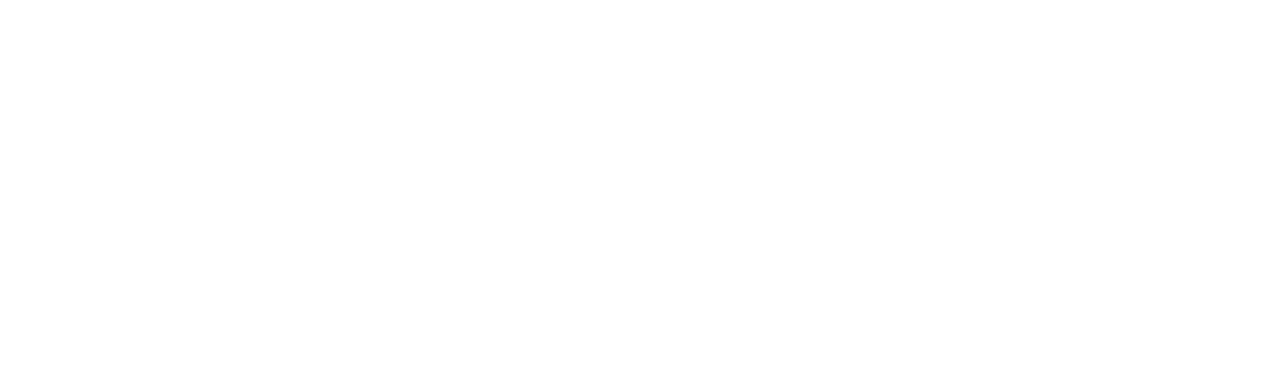
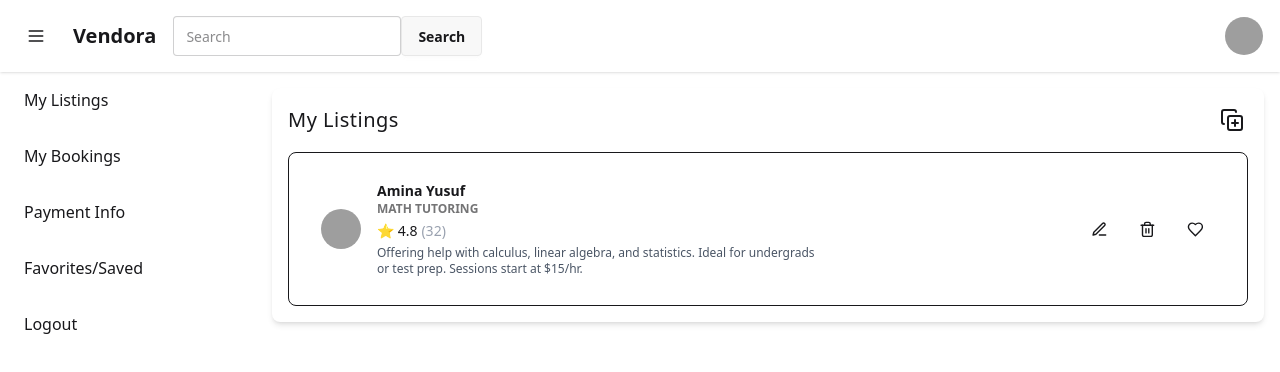
Before and after one commit to sotesh1516/Vendora, a React (Vite) app in the folder frontend/vendora-frontend/: page /profile in a window 1280 px wide. Before the commit this address had no page. Shown: the top 372 px of the page. Built offline with nearby package versions, Linux system fonts and the light colour scheme; grey boxes are pictures that could not be loaded.

Commit message:
fixed the div centering problem on the dashboard->profile page

```diff
--- a/frontend/vendora-frontend/src/App.jsx
+++ b/frontend/vendora-frontend/src/App.jsx
@@ -3,6 +3,8 @@ import { BrowserRouter, Routes, Route } from "react-router-dom";
 import SignUp from './components/SignUp'
 import SignIn from './components/SignIn';
 import Dashboard from './components/Dashboard'
+import Profile from './components/Profile';
+
 
 
 function App() {
@@ -13,6 +15,7 @@ function App() {
       <Route path="/signup" element={<SignUp/>}/>
       <Route path="/signin" element={<SignIn/>}/>
       <Route path="/dashboard" element={<Dashboard/>}/>
+      <Route path='profile' element={<Profile/>}/>
     </Routes>
     </>
   )
--- a/frontend/vendora-frontend/src/components/DashboardSections/MyBookings.jsx
+++ b/frontend/vendora-frontend/src/components/DashboardSections/MyBookings.jsx
@@ -3,7 +3,77 @@ import React from 'react'
 function MyBookings() {
   return (
     <div>
-      <h1>My Bookings</h1>
+      <div>
+      <div className="space-y-6">
+  {/* Example: Upcoming Bookings */}
+  <div>
+    <h2 className="text-lg font-bold mb-2">Upcoming</h2>
+
+    <div className="rounded-lg border p-4 flex flex-col gap-4">
+      {/* Booking card */}
+      <div className="flex items-start justify-between hover:bg-gray-50 transition rounded-lg p-3">
+        {/* Avatar */}
+        <div className="flex-shrink-0">
+          <img
+            className="w-10 h-10 rounded-full object-cover"
+            src="https://img.daisyui.com/images/profile/demo/5@94.webp"
+            alt="Provider"
+          />
+        </div>
+
+        {/* Info */}
+        <div className="flex-grow px-4">
+          <div className="font-semibold text-sm">Amina Yusuf</div>
+          <div className="text-xs uppercase font-semibold text-gray-500">Math Tutoring</div>
+          <p className="text-xs text-gray-600 mt-1">
+            Monday, May 27 at 3:00 PM • 1 hour session • $15/hr
+          </p>
+        </div>
+
+        {/* Actions */}
+        <div className="flex items-center gap-2 self-stretch">
+          <button className="btn btn-sm btn-outline">Reschedule</button>
+          <button className="btn btn-sm btn-ghost text-red-500">Cancel</button>
+        </div>
+      </div>
+
+      {/* Repeat this block for each booking */}
+    </div>
+  </div>
+
+  {/* Example: Completed Bookings */}
+  <div>
+    <h2 className="text-lg font-bold mb-2">Completed</h2>
+
+    <div className="rounded-lg border p-4 flex flex-col gap-4">
+      <div className="flex items-start justify-between hover:bg-gray-50 transition rounded-lg p-3">
+        <div className="flex-shrink-0">
+          <img
+            className="w-10 h-10 rounded-full object-cover"
+            src="https://img.daisyui.com/images/profile/demo/3@94.webp"
+            alt="Provider"
+          />
+        </div>
+
+        <div className="flex-grow px-4">
+          <div className="font-semibold text-sm">John Doe</div>
+          <div className="text-xs uppercase font-semibold text-gray-500">Physics Review</div>
+          <p className="text-xs text-gray-600 mt-1">
+            Friday, May 17 • 2 hours • $30 total
+          </p>
+        </div>
+
+        <div className="flex items-center gap-2 self-stretch">
+          <button className="btn btn-sm btn-ghost">Rebook</button>
+        </div>
+      </div>
+    </div>
+
+
+  </div>
+</div>
+
+      </div>
     </div>
   )
 }
--- a/frontend/vendora-frontend/src/components/DashboardSections/MyListings.jsx
+++ b/frontend/vendora-frontend/src/components/DashboardSections/MyListings.jsx
@@ -1,51 +1,41 @@
 import React, { useState } from 'react'
+import "../../index.css"
 
 function MyListings() {
-  const [listings, setListings] = useState([]);
+  const [listings, setListings] = useState([
+    {
+      id: 1,
+      name: "Amina Yusuf",
+      title: "Math Tutoring",
+      rating: 4.8,
+      reviewsCount: 32,
+      price: 15,
+      avatar: "https://img.daisyui.com/images/profile/demo/5@94.webp",
+      description:
+        "Offering help with calculus, linear algebra, and statistics. Ideal for undergrads or test prep. Sessions start at $15/hr.",
+      reviews: [
+        "Very helpful and patient tutor.",
+        "Helped me pass my stats midterm!",
+        "Always on time and explains things clearly."
+      ]
+    }
+  ]);
+
+  const listing = listings[0]
+
+  const [selectedListing, setSelectedListing] = useState();
 
   return (
     <>
 
-      <div>
-        <ul className="list bg-base-100 rounded-box shadow-md">
-
-          <li className="p-4 pb-2 text-xl opacity-60 tracking-wide">My Listings</li>
-
-          <li className="list-row">
-            <div className="w-full h-10 rounded-box flex items-center justify-center text-gray-500">
-              <svg xmlns="http://www.w3.org/2000/svg" width="24" height="24" viewBox="0 0 24 24" fill="none" stroke="currentColor" stroke-width="2" stroke-linecap="round" stroke-linejoin="round" class="lucide lucide-copy-plus-icon lucide-copy-plus"><line x1="15" x2="15" y1="12" y2="18" /><line x1="12" x2="18" y1="15" y2="15" /><rect width="14" height="14" x="8" y="8" rx="2" ry="2" /><path d="M4 16c-1.1 0-2-.9-2-2V4c0-1.1.9-2 2-2h10c1.1 0 2 .9 2 2" /></svg>
-            </div>
-          </li>
-
-          <li className="list-row hover:bg-gray-50 transition cursor-pointer px-4 py-3 rounded-lg">
-            {/* Service provider avatar */}
-            <div>
-              <img
-                className="size-10 rounded-full object-cover"
-                src="https://img.daisyui.com/images/profile/demo/5@94.webp"
-                alt="Service Provider"
-              />
-            </div>
-
-            {/* Provider name + service title */}
-            <div>
-              <div className="font-semibold text-sm">Amina Yusuf</div>
-              <div className="text-xs uppercase font-semibold opacity-60">Math Tutoring</div>
-              <span>4.8</span>
-              <span className="text-gray-400 ml-1">(32)</span>
-            </div>
-
-            {/* Short description */}
-            <p className="list-col-wrap text-xs max-w-md">
-              Offering help with calculus, linear algebra, and statistics. Ideal for undergrads or test prep. Sessions start at $15/hr.
-            </p>
-
-            {/* Action buttons */}
-            {/* Edit Listing */}
-            <button className="btn btn-square btn-ghost" title="Edit Listing">
+<div className="bg-base-100 rounded-box shadow-md p-4 space-y-4">
+  {/* Title + Add Button */}
+  <div className="flex items-center justify-between">
+    <h2 className="text-xl tracking-wide">My Listings</h2>
+    <button className="btn btn-sm btn-square btn-ghost" title="Add Listing">
       <svg
-                className="size-[1.2em]"
         xmlns="http://www.w3.org/2000/svg"
+        width="24" height="24"
         viewBox="0 0 24 24"
         fill="none"
         stroke="currentColor"
@@ -53,23 +43,52 @@ function MyListings() {
         strokeLinecap="round"
         strokeLinejoin="round"
       >
+        <line x1="15" x2="15" y1="12" y2="18" />
+        <line x1="12" x2="18" y1="15" y2="15" />
+        <rect width="14" height="14" x="8" y="8" rx="2" ry="2" />
+        <path d="M4 16c-1.1 0-2-.9-2-2V4c0-1.1.9-2 2-2h10c1.1 0 2 .9 2 2" />
+      </svg>
+    </button>
+  </div>
+
+  {/* Listing card */}
+  <div onClick={() => setSelectedListing(listing)} className="rounded-lg border p-4 flex flex-col gap-4">
+  <div className="flex flex-col md:flex-row items-start md:items-center justify-between hover:bg-gray-50 transition cursor-pointer px-4 py-3 rounded-lg gap-4">
+    {/* Avatar */}
+    <div className="flex-shrink-0">
+      <img
+        className="w-10 h-10 rounded-full object-cover"
+        src="https://img.daisyui.com/images/profile/demo/5@94.webp"
+        alt="Service Provider"
+      />
+    </div>
+
+    {/* Info */}
+    <div className="flex-grow">
+      <div className="font-semibold text-sm">Amina Yusuf</div>
+      <div className="text-xs uppercase font-semibold opacity-60">Math Tutoring</div>
+      <div className="text-sm mt-1">
+        <span>⭐ 4.8</span>
+        <span className="text-gray-400 ml-1">(32)</span>
+      </div>
+      <p className="text-xs text-gray-600 mt-1 max-w-md">
+        Offering help with calculus, linear algebra, and statistics. Ideal for undergrads or test prep. Sessions start at $15/hr.
+      </p>
+    </div>
+
+    {/* Action buttons */}
+    <div className="flex gap-2">
+      <button className="btn btn-square btn-ghost" title="Edit Listing">
+        <svg className="size-[1.2em]" xmlns="http://www.w3.org/2000/svg" viewBox="0 0 24 24" fill="none"
+          stroke="currentColor" strokeWidth="2" strokeLinecap="round" strokeLinejoin="round">
           <path d="M12 20h9" />
           <path d="M16.5 3.5a2.121 2.121 0 1 1 3 3L7 19l-4 1 1-4Z" />
         </svg>
       </button>
 
-            {/* Remove Listing */}
       <button className="btn btn-square btn-ghost" title="Remove Listing">
-              <svg
-                className="size-[1.2em]"
-                xmlns="http://www.w3.org/2000/svg"
-                viewBox="0 0 24 24"
-                fill="none"
-                stroke="currentColor"
-                strokeWidth="2"
-                strokeLinecap="round"
-                strokeLinejoin="round"
-              >
+        <svg className="size-[1.2em]" xmlns="http://www.w3.org/2000/svg" viewBox="0 0 24 24" fill="none"
+          stroke="currentColor" strokeWidth="2" strokeLinecap="round" strokeLinejoin="round">
           <polyline points="3 6 5 6 21 6" />
           <path d="M19 6v14a2 2 0 0 1-2 2H7a2 2 0 0 1-2-2V6m3 0V4a2 2 0 0 1 2-2h4a2 2 0 0 1 2 2v2" />
           <line x1="10" x2="10" y1="11" y2="17" />
@@ -77,24 +96,38 @@ function MyListings() {
         </svg>
       </button>
 
-            {/* Favorite (optional if you're showing listings to others) */}
       <button className="btn btn-square btn-ghost" title="Favorite">
-              <svg
-                className="size-[1.2em]"
-                xmlns="http://www.w3.org/2000/svg"
-                viewBox="0 0 24 24"
-                fill="none"
-                stroke="currentColor"
-                strokeWidth="2"
-                strokeLinecap="round"
-                strokeLinejoin="round"
-              >
+        <svg className="size-[1.2em]" xmlns="http://www.w3.org/2000/svg" viewBox="0 0 24 24" fill="none"
+          stroke="currentColor" strokeWidth="2" strokeLinecap="round" strokeLinejoin="round">
           <path d="M19 14c1.5-1.5 3-3.25 3-5.5A5.5 5.5 0 0 0 16.5 3c-1.8 0-3 .5-4.5 2C10.5 3.5 9.3 3 7.5 3A5.5 5.5 0 0 0 2 8.5C2 10.75 3.5 12.5 5 14l7 7z" />
         </svg>
       </button>
-          </li>
+    </div>
+  </div>
+  </div>
+
+  {selectedListing && (
+  <div className="fixed inset-0 z-50 bg-transparent flex items-center justify-center">
+    <div className="bg-white w-full max-w-xl p-6 rounded-lg shadow-lg">
+      <div className="flex justify-between items-center mb-4">
+        <h2 className="text-xl font-semibold">{selectedListing.title}</h2>
+        <button onClick={() => setSelectedListing(null)} className="text-gray-400 hover:text-black">&times;</button>
+      </div>
+
+      {/* Tab or section content */}
+      <div>
+        <h3 className="text-sm font-semibold text-gray-500">Reviews</h3>
+        <ul className="mt-2 space-y-1">
+          {selectedListing.reviews.map((review, i) => (
+            <li key={i} className="text-sm text-gray-700">• {review}</li>
+          ))}
         </ul>
       </div>
+    </div>
+  </div>
+)}
+</div>
+
     </>
   )
 }
--- a/frontend/vendora-frontend/src/components/Profile.jsx
+++ b/frontend/vendora-frontend/src/components/Profile.jsx
@@ -1,7 +1,47 @@
+import React, { useState } from "react";
+import MyBookings from "./DashboardSections/MyBookings";
+import MyListings from "./DashboardSections/MyListings";
+import PaymentInfo from "./DashboardSections/PaymentInfo";
+import Favorites from "./DashboardSections/Favorites";
+import Navbar from "./Navbar";
+
 export default function Profile() {
+    const [subSection, setSubSection] = useState("myListings");
+
+        const handleSection = (section) => {
+            setSubSection(section);
+        }
+
+        const sectionComponents = {
+            "myListings": <MyListings/>,
+            "myBookings": <MyBookings/>,
+            "paymentInfo": <PaymentInfo/>,
+            "favorites": <Favorites/>,
+        };
+
     return (
         <>
+            <Navbar />
+            <div className="flex min-h-screen">
+                {/* Left (thinner) block */}
+                <div className="w-1/5">
+                    <button className="w-full hover:bg-gray-100 cursor-pointer transition p-4 text-left" onClick={() => handleSection("myListings")}>
+                        <span className="pl-2">My Listings</span></button>
+                    <button className="w-full hover:bg-gray-100 cursor-pointer transition p-4 text-left" onClick={() => handleSection("myBookings")}>
+                        <span className="pl-2">My Bookings</span></button>
+                    <button className="w-full hover:bg-gray-100 cursor-pointer transition p-4 text-left" onClick={() => handleSection("paymentInfo")}>
+                        <span className="pl-2">Payment Info</span></button>
+                    <button className="w-full hover:bg-gray-100 cursor-pointer transition p-4 text-left" onClick={() => handleSection("favorites")}>
+                        <span className="pl-2">Favorites/Saved</span></button>
+                    <button className="w-full hover:bg-gray-100 cursor-pointer transition p-4 text-left">
+                        <span className="pl-2">Logout</span></button>
+                </div>
 
+                {/* Right (main) block */}
+                <div className="flex-1  p-4">
+                    {sectionComponents[subSection]}
+                </div>
+            </div>
         </>
     )
 }
--- a/frontend/vendora-frontend/src/components/SignIn.jsx
+++ b/frontend/vendora-frontend/src/components/SignIn.jsx
@@ -89,7 +89,7 @@ export default function SignIn() {
             VENDORA
           </div>
         </div>
-        <form className="bg-white p-6 sm:p-10 rounded shadow-md w-full max-w-2xl">
+        <form className="bg-white p-6 sm:p-10 rounded shadow-md w-full max-w-sm">
         {errors.all && <p className="text-red-500 text-sm">All fields are required</p>}
             <div className="flex flex-col gap-4">
         <label htmlFor="email" className="fieldset-legend">Email:</label>
--- a/frontend/vendora-frontend/src/components/SignUp.jsx
+++ b/frontend/vendora-frontend/src/components/SignUp.jsx
@@ -105,7 +105,7 @@ export default function SignUp() {
             VENDORA
           </div>
         </div>
-        <form className="bg-white p-6 sm:p-10 rounded shadow-md w-full max-w-2xl">
+        <form className="bg-white p-6 sm:p-10 rounded shadow-md w-full max-w-sm">
         {errors.all && <p className="text-red-500 text-sm">All fields are required</p>}
             <div className="flex flex-col gap-4">
             <label htmlFor="name" className="fieldset-legend">What is your full name?</label>
```
Also changed, not shown: frontend/vendora-frontend/src/components/Dashboard.jsx (+0 -38 lines), frontend/vendora-frontend/src/index.css (line endings or trailing spaces). Lines whose indentation alone changed are shown as unchanged.
